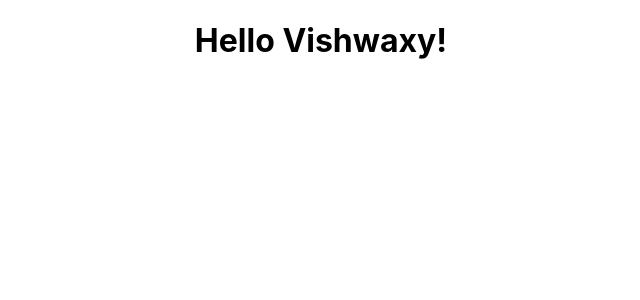
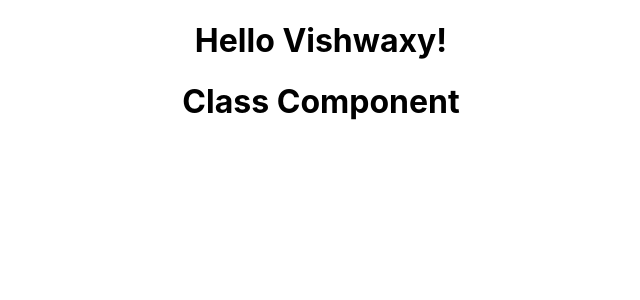
Before and after one commit to sserges/react_ce, a React (Create React App) app: page / in a window 1280 px wide. Shown: the top 300 px of the page, without its empty margins (319-959 px from the left). Built offline with nearby package versions, Linux system fonts and the light colour scheme.

Commit message:
Class Components

```diff
--- a/src/App.js
+++ b/src/App.js
@@ -1,11 +1,13 @@
 import './App.css'
 
 import { Greet } from './components/Greet'
+import Welcome from './components/Welcome'
 
 function App() {
   return (
     <div className='App'>
       <Greet />
+      <Welcome />
     </div>
   )
 }
--- /dev/null
+++ b/src/components/Welcome.js
@@ -0,0 +1,9 @@
+import React, { Component } from 'react'
+
+class Welcome extends Component {
+  render() {
+    return <h1>Class Component</h1>
+  }
+}
+
+export default Welcome
```
